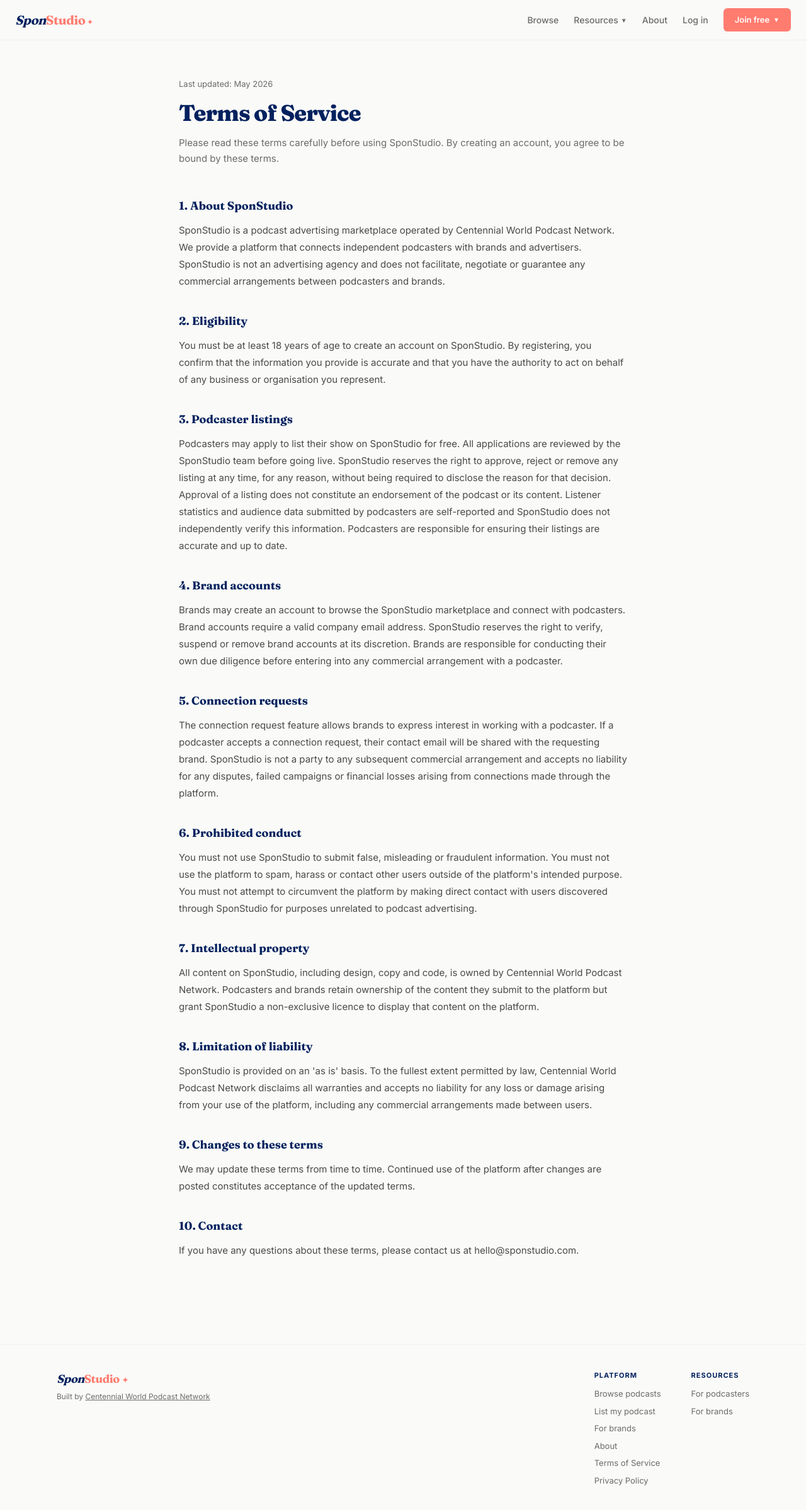
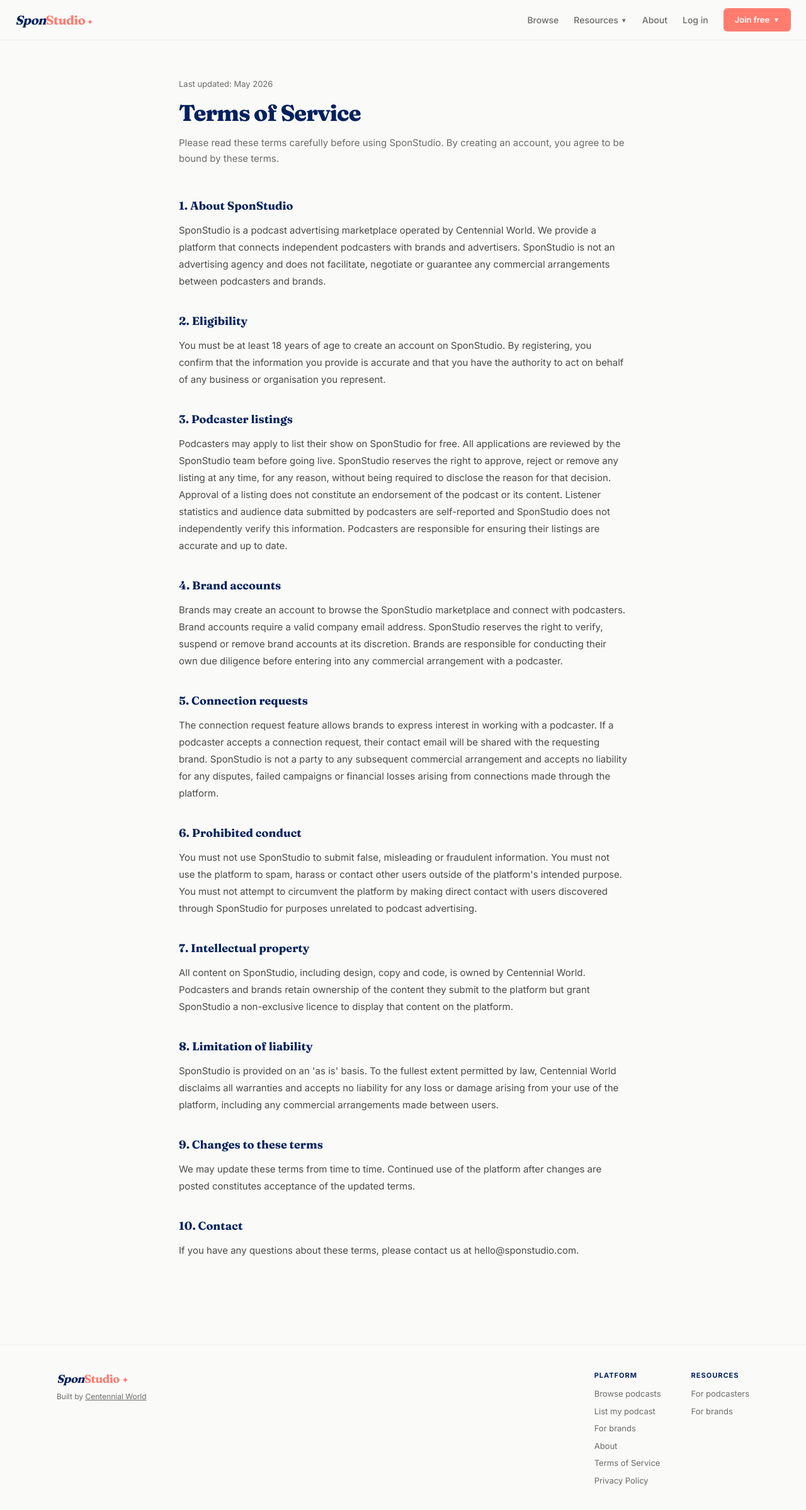
Before and after one commit to lauren58/sponstudio, a Next.js app: page /terms in a window 1280 px wide. Shown: the top 2398 px of the page at 63% size. Built offline with nearby package versions, Linux system fonts and the light colour scheme.

Commit message:
Replace Centennial World Podcast Network with Centennial World throughout

```diff
--- a/app/about/page.tsx
+++ b/app/about/page.tsx
@@ -23,7 +23,7 @@ export default function About() {
         </p>
 
         <p style={{ fontSize: "17px", color: "#6B6B6B", fontFamily: "var(--font-sans)", lineHeight: "1.8", marginBottom: "24px" }}>
-          Built by the team at Centennial World Podcast Network, SponStudio serves as both a platform to buy host-read podcast advertising directly from creators, and an educational tool for both sides of the industry.
+          Built by the team at Centennial World, SponStudio serves as both a platform to buy host-read podcast advertising directly from creators, and an educational tool for both sides of the industry.
         </p>
 
         <p style={{ fontSize: "17px", color: "#6B6B6B", fontFamily: "var(--font-sans)", lineHeight: "1.8", marginBottom: "48px" }}>
--- a/app/privacy/page.tsx
+++ b/app/privacy/page.tsx
@@ -8,7 +8,7 @@ export default function Privacy() {
       <div style={{ maxWidth: "760px", margin: "0 auto", padding: "60px 24px 100px" }}>
         <p style={{ fontSize: "13px", color: "#6B6B6B", fontFamily: "var(--font-sans)", marginBottom: "8px" }}>Last updated: May 2026</p>
         <h1 style={{ fontSize: "36px", fontWeight: "800", color: "#00215e", fontFamily: "var(--font-display)", letterSpacing: "-1px", marginBottom: "8px" }}>Privacy Policy</h1>
-        <p style={{ fontSize: "15px", color: "#6B6B6B", fontFamily: "var(--font-sans)", lineHeight: "1.7", marginBottom: "48px" }}>This policy explains what data we collect, how we use it and where it is stored. SponStudio is operated by Centennial World Podcast Network.</p>
+        <p style={{ fontSize: "15px", color: "#6B6B6B", fontFamily: "var(--font-sans)", lineHeight: "1.7", marginBottom: "48px" }}>This policy explains what data we collect, how we use it and where it is stored. SponStudio is operated by Centennial World.</p>
 
         {[
           {
--- a/app/terms/page.tsx
+++ b/app/terms/page.tsx
@@ -13,7 +13,7 @@ export default function Terms() {
         {[
           {
             title: "1. About SponStudio",
-            body: "SponStudio is a podcast advertising marketplace operated by Centennial World Podcast Network. We provide a platform that connects independent podcasters with brands and advertisers. SponStudio is not an advertising agency and does not facilitate, negotiate or guarantee any commercial arrangements between podcasters and brands."
+            body: "SponStudio is a podcast advertising marketplace operated by Centennial World. We provide a platform that connects independent podcasters with brands and advertisers. SponStudio is not an advertising agency and does not facilitate, negotiate or guarantee any commercial arrangements between podcasters and brands."
           },
           {
             title: "2. Eligibility",
@@ -37,11 +37,11 @@ export default function Terms() {
           },
           {
             title: "7. Intellectual property",
-            body: "All content on SponStudio, including design, copy and code, is owned by Centennial World Podcast Network. Podcasters and brands retain ownership of the content they submit to the platform but grant SponStudio a non-exclusive licence to display that content on the platform."
+            body: "All content on SponStudio, including design, copy and code, is owned by Centennial World. Podcasters and brands retain ownership of the content they submit to the platform but grant SponStudio a non-exclusive licence to display that content on the platform."
           },
           {
             title: "8. Limitation of liability",
-            body: "SponStudio is provided on an 'as is' basis. To the fullest extent permitted by law, Centennial World Podcast Network disclaims all warranties and accepts no liability for any loss or damage arising from your use of the platform, including any commercial arrangements made between users."
+            body: "SponStudio is provided on an 'as is' basis. To the fullest extent permitted by law, Centennial World disclaims all warranties and accepts no liability for any loss or damage arising from your use of the platform, including any commercial arrangements made between users."
           },
           {
             title: "9. Changes to these terms",
--- a/components/Footer.tsx
+++ b/components/Footer.tsx
@@ -7,7 +7,7 @@ export default function Footer() {
             <span style={{ fontStyle: "italic" }}>Spon</span><span style={{ color: "#FF7C6F" }}>Studio</span><span style={{ color: "#FF7C6F", fontSize: "12px", marginLeft: "4px" }}>✦</span>
           </span>
           <p style={{ fontSize: "12px", color: "#6B6B6B", fontFamily: "var(--font-sans)", marginTop: "6px" }}>
-            Built by <a href="https://centennialworld.com" style={{ color: "#6B6B6B", textDecoration: "underline" }}>Centennial World Podcast Network</a>
+            Built by <a href="https://centennialworld.com" style={{ color: "#6B6B6B", textDecoration: "underline" }}>Centennial World</a>
           </p>
         </div>
         <div style={{ display: "flex", gap: "48px", flexWrap: "wrap" }}>
```
